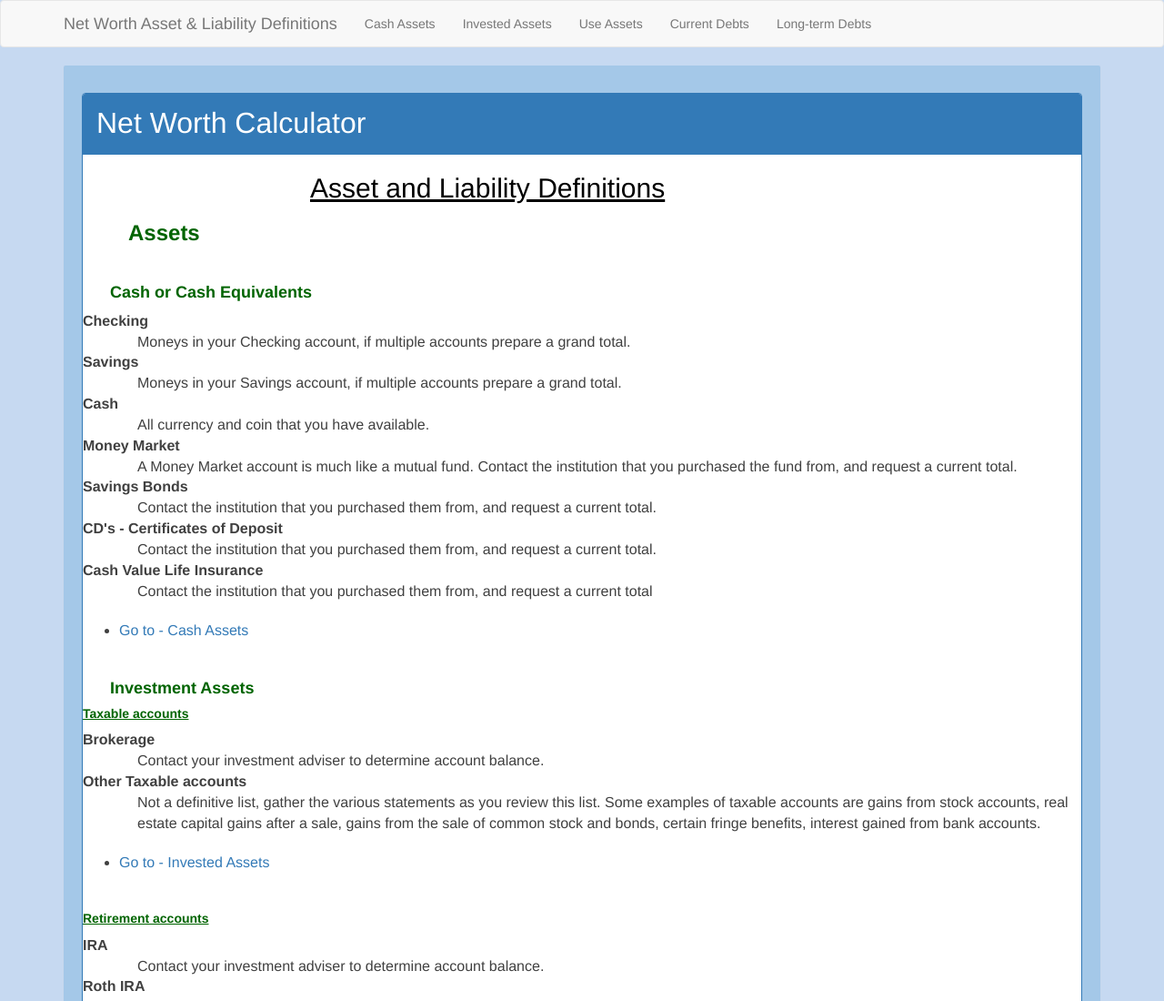
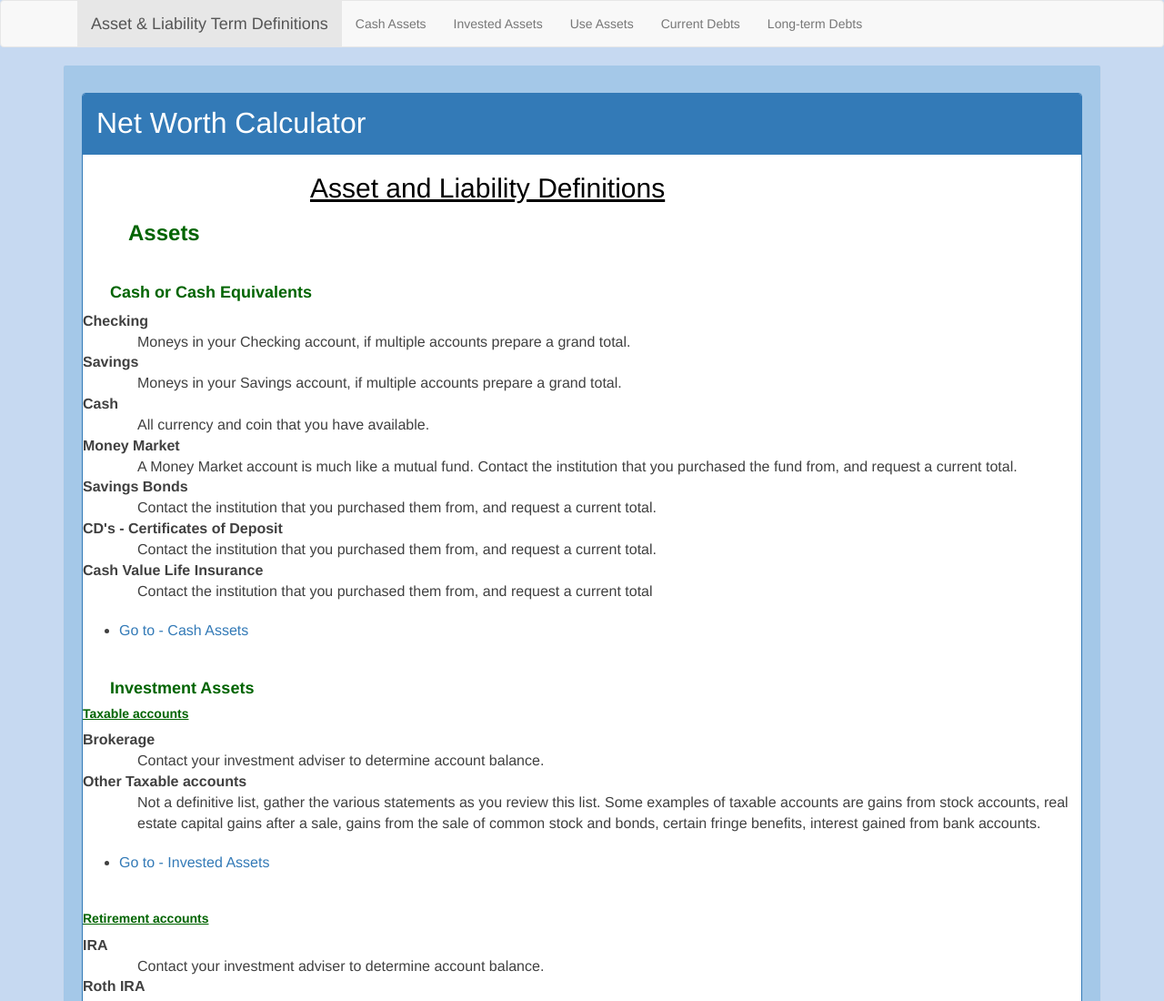
Before and after one commit to djmill2/Net-Worth-Calculator, a plain HTML site: page index.html in a window 1280 px wide. Shown: the top 1100 px of the page at 91% size. Drawn offline with nearby package versions, Linux system fonts and the light colour scheme.

Commit message:
Updated index.hmtl moving home page title to unordered list to allow ui-sref-active to highlight the tabbed page.

```diff
--- a/css/app.css
+++ b/css/app.css
@@ -1,6 +1,7 @@
 input.ng-touched.ng-invalid {
     border: 2px #ff0000 solid;
 }
+
 body {
     background-color: #C6D9F1;
 }
--- a/index.html
+++ b/index.html
@@ -42,8 +42,6 @@
 <body ng-app="netWorthCalculator">
 <nav class="navbar navbar-default">
     <div class="container">
-        <a class="navbar-brand"
-           ui-sref="home">Net Worth Asset & Liability Definitions</a>
         <div class="navbar-header">
             <button type="button"
                     class="navbar-toggle"
@@ -57,6 +55,8 @@
         </div>
         <div class="navbar-collapse collapse">
             <ul class="nav navbar-nav">
+                <li ui-sref-active="active"><a ui-sref="home" style="font-size: 18px;">Asset & Liability Term
+                    Definitions</a></li>
                 <li ui-sref-active="active"><a ui-sref="assetsCashData">Cash Assets</a></li>
                 <li ui-sref-active="active"><a ui-sref="assetsInvestedData">Invested Assets</a></li>
                 <li ui-sref-active="active"><a ui-sref="assetsUseData">Use Assets</a></li>
```
